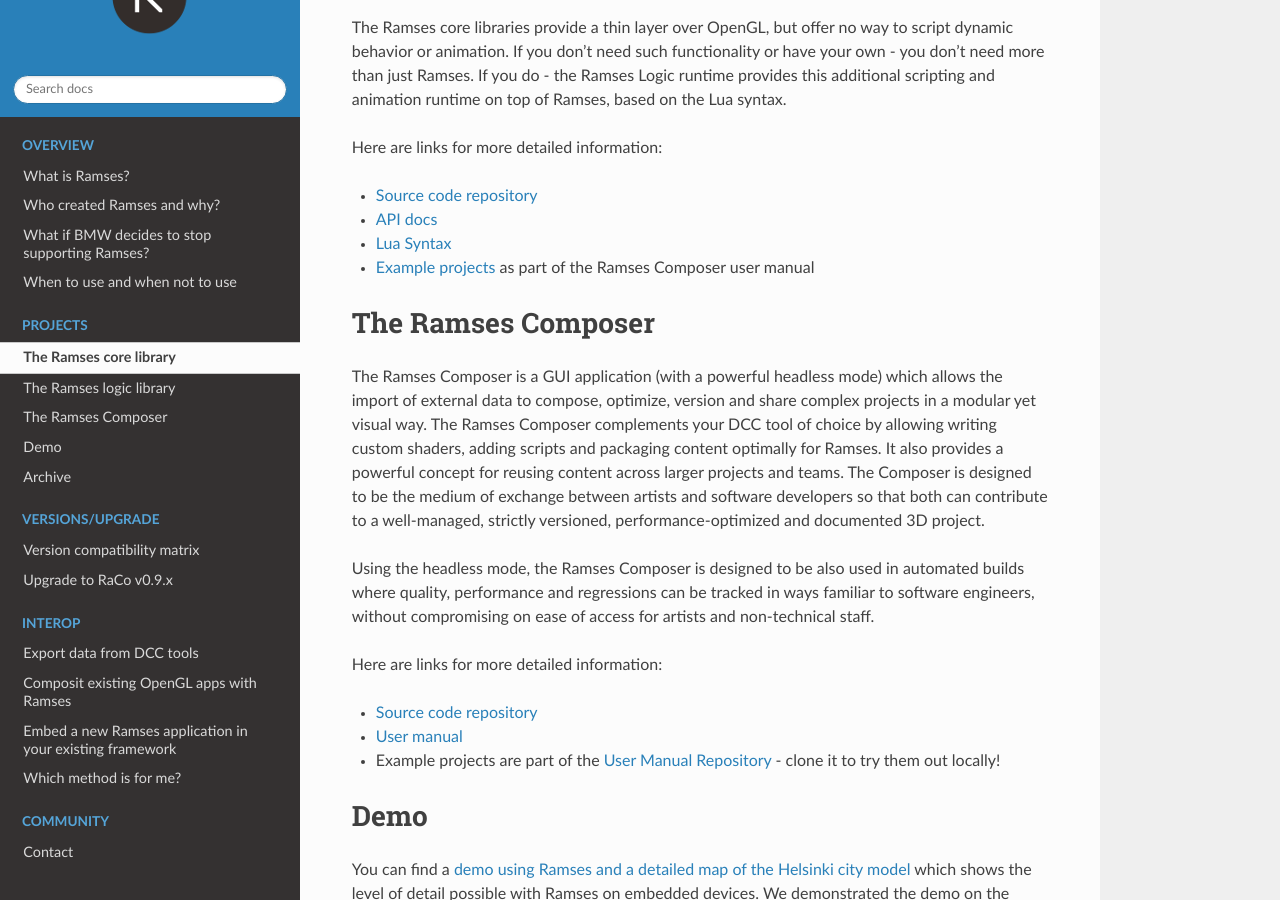
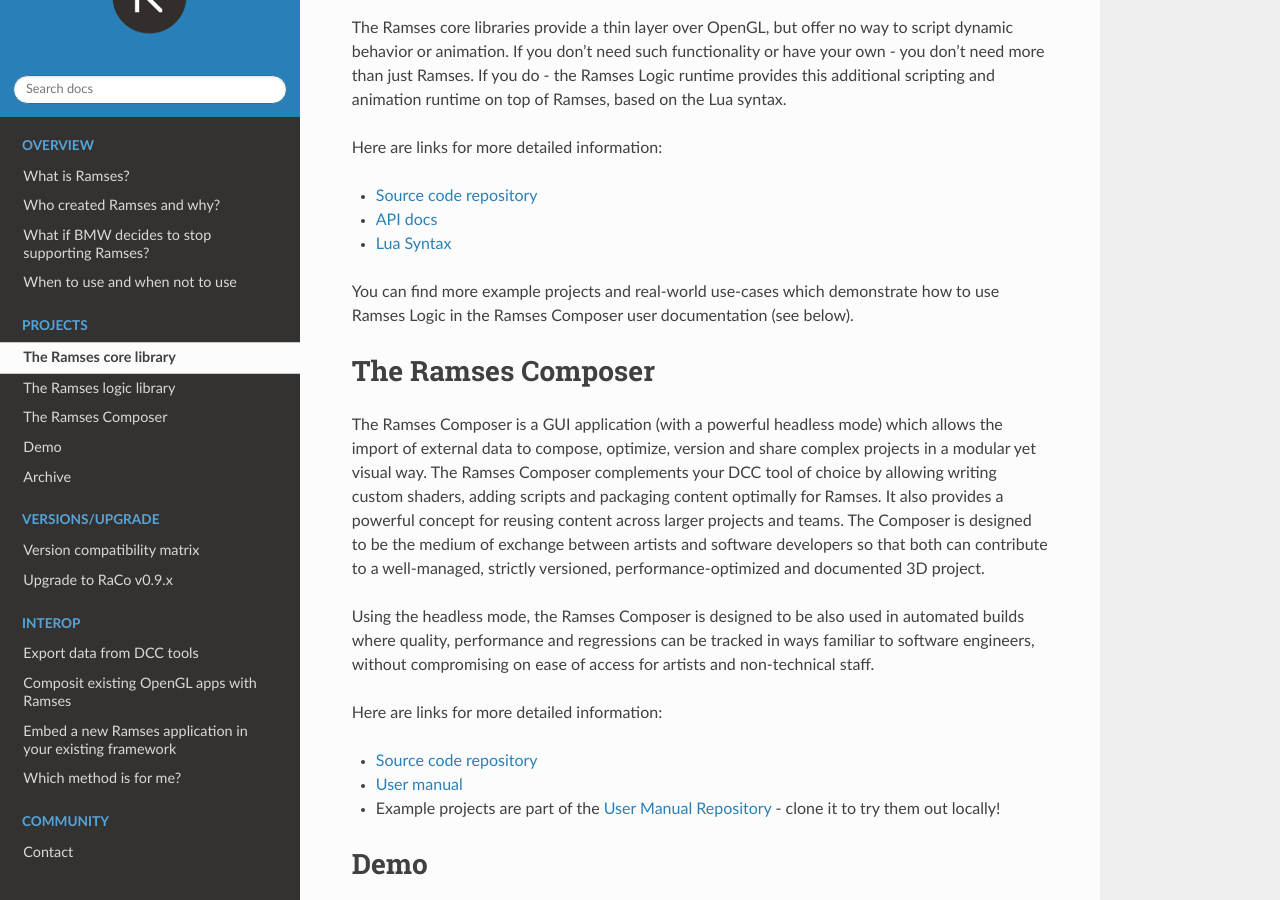
Before and after one commit to COVESA/ramses-sdk, a Sphinx documentation site: the page built from doc/projects.md, in a window 1280 px wide and 900 px high, scrolled down 589 px. Built offline with Sphinx 7.4.7 and the Read the Docs theme 2.0.0, drawn with Linux system fonts in a browser that asks for light colours; some of the changed lines change nothing that is shown.

Commit message:
Fix links and python requirements
Signed-off-by: Violin Yanev <violinyanev@users.noreply.github.com>

```diff
--- a/doc/projects.md
+++ b/doc/projects.md
@@ -27,7 +27,9 @@
 * [Source code repository](https://github.com/COVESA/ramses-logic)
 * [API docs](https://ramses-logic.readthedocs.io/en/latest/)
 * [Lua Syntax](https://ramses-logic.readthedocs.io/en/latest/lua_syntax.html)
-* [Example projects](https://github.com/COVESA/ramses-composer-docs/blob/master/manual.md) as part of the Ramses Composer user manual
+
+You can find more example projects and real-world use-cases which demonstrate how to use Ramses Logic in
+the Ramses Composer user documentation (see below).
 
 # The Ramses Composer
 
@@ -44,7 +46,7 @@
 Here are links for more detailed information:
 
 * [Source code repository](https://github.com/COVESA/ramses-composer)
-* [User manual](https://github.com/COVESA/ramses-composer-docs/blob/master/manual.md)
+* [User manual](https://github.com/COVESA/ramses-composer-docs/)
 * Example projects are part of the [User Manual Repository](https://github.com/COVESA/ramses-composer-docs/) - clone it to try them out locally!
 
 # Demo
@@ -68,5 +70,5 @@
 
 We left the source code and the Python bindings for Ramses on Github in case someone else is interested in the code:
 
-* [Ramses Python bindings](https://github.com/COVESA/ramses-python)
-* [Ramses Blender Plugin](https://github.com/COVESA/ramses-blender)
+* [Ramses Python bindings](https://github.com/GENIVI/ramses-python)
+* [Ramses Blender Plugin](https://github.com/GENIVI/ramses-blender)
```
Also changed, not shown: doc/requirements.txt (+16 -17 lines).
